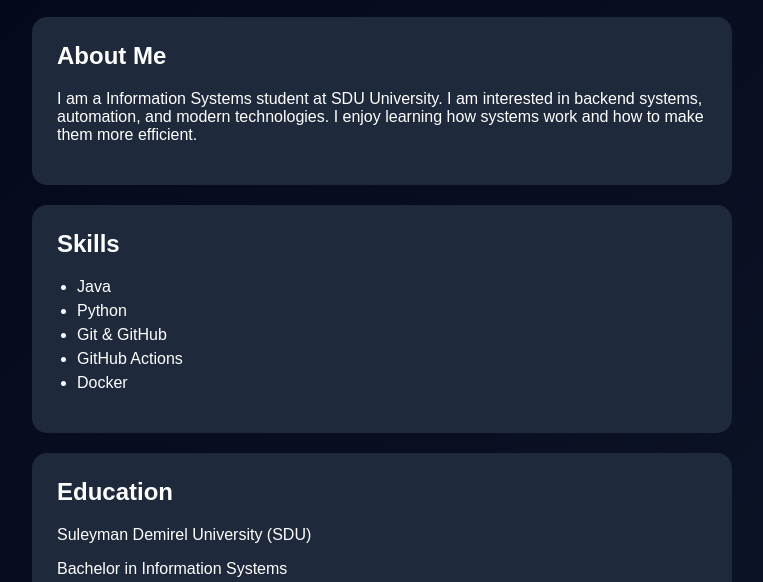
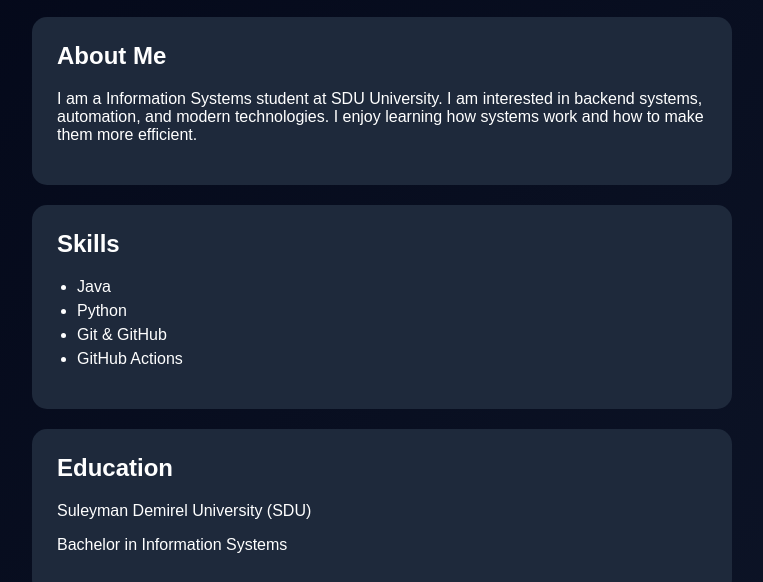
Before and after one commit to Mansur4ich/my-devops-portfolio, a plain HTML site: page index.html in a window 1280 px wide. Shown: the part 217-799 px from the top of the page, without its empty margins (258-1021 px from the left). Drawn offline with Linux system fonts and the light colour scheme.

Commit message:
Update index.html

```diff
--- a/index.html
+++ b/index.html
@@ -30,7 +30,7 @@
       <li>Python</li>
       <li>Git & GitHub</li>
       <li>GitHub Actions</li>
-      <li>Docker</li>
+
     </ul>
   </div>
 
```
